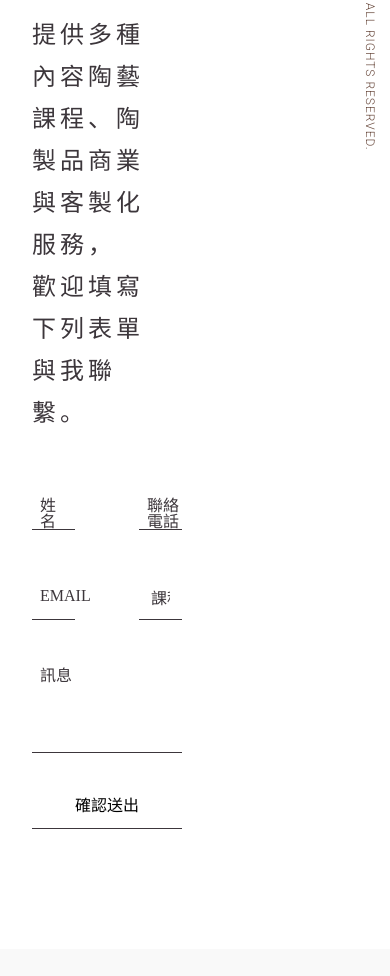
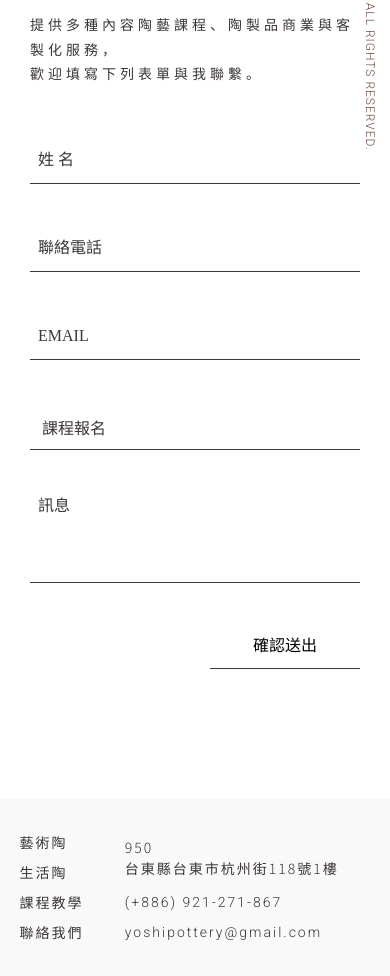
Before and after one commit to zhengannyu/yoshi-pottery, a plain HTML site: page contact.html in a window 390 px wide. Shown: the part 531-1507 px from the top of the page. Drawn offline with Linux system fonts and the light colour scheme.

Commit message:
contact rwd

```diff
--- a/contact.html
+++ b/contact.html
@@ -59,8 +59,8 @@
       <p class="copyright roboto">© YOSHIPOTTERY ALL RIGHTS RESERVED.</p>
     </div>
     <section class="contact-section">
-      <div class="index-contact-wrap wrap-row">
-        <div class="contact-l w-40">
+      <div class="contact-wrap">
+        <div class="contact-l">
           <h2>CONTACT</h2>
           <div class="text">
             <h1 class="align-left">聯絡我們</h1>
@@ -82,10 +82,10 @@
             </div>
           </div>
         </div>
-        <div class="w-50">
-          <h5 class="dark-color">提供多種內容陶藝課程、陶製品商業與客製化服務，<br>
+        <div class="contact-r">
+          <h5 class="contact-txt dark-color">提供多種內容陶藝課程、陶製品商業與客製化服務，<br>
             歡迎填寫下列表單與我聯繫。</h5>
-          <div class="form wrap-cloumn">
+          <div class="form">
             <div class="form-row">
               <div class="form-column">
                 <div class="input-string">
@@ -132,8 +132,9 @@
 
           </div>
         </div>
+      </div>
     </section>
-    </div>
+
 
 
   </main>
--- a/css/scss/_variables.scss
+++ b/css/scss/_variables.scss
@@ -69,8 +69,7 @@ $sp-4: 4px;
 }
 
 .container {
-  width: 90%;
-  // padding: 0 $sp-32;
+  width: 80%;
   margin: 0 auto;
 }
 
@@ -106,19 +105,52 @@ $sp-4: 4px;
   display: grid;
 }
 
-@media screen and (min-width: 1440px) {
+//larger desktops
+@media (min-width: 1440.02px) {
   .container {
     max-width: 1500px;
   }
 }
 
-@media screen and (max-width: 767.98px) {
+//large desktops
+@media (max-width: 1440px) {
+  .container {
+    max-width: 1100px;
+  }
+}
+
+//desktops
+@media (max-width: 1199.98px) {}
+
+//tablets
+@media (max-width: 991.98px) {}
+
+//landscape phones
+@media (max-width: 767.98px) {
+  .container {
+    width: calc(100% - 80px);
+  }
+
+  //3欄 -> 2欄
+  .wrap-row {
+    .w-30 {
+      width: 45%;
+    }
+  }
+}
+
+//portrait phones
+@media (max-width: 575.98px) {
+  width: calc(100% - 40px);
+  margin: 0 auto;
+
   .wrap-row {
     flex-flow: column wrap;
 
-    .w-30,
-    .w-40 {
+    //3欄 -> 1欄
+    .w-30 {
       width: 100%;
+      margin: 40 auto;
     }
   }
 }
--- a/css/scss/page/_arts.scss
+++ b/css/scss/page/_arts.scss
@@ -48,13 +48,13 @@
   margin: 250px 0px 0px 0px;
 }
 
-@media screen and (max-width: 767.98px) {
+@media (max-width: 767.98px) {
   .display-title {
     display: none;
   }
 
   .art-title {
-    margin: 120px 0px 0px 0px;
+    margin: 120px 0px 60px 0px;
   }
 
   .art-wrap {
@@ -67,6 +67,6 @@
   .arts-card-4,
   .arts-card-5,
   .arts-card-6 {
-    margin: 40px 0;
+    margin: 0 auto 40px;
   }
 }
--- a/css/scss/page/_class-temp.scss
+++ b/css/scss/page/_class-temp.scss
@@ -33,11 +33,15 @@
   }
 }
 
-@media screen and (max-width: 767.98px) {
+@media (max-width: 767.98px) {
   .class-title-wrap {
     margin: 100px 0 40px 0;
     padding: 0px 40px;
     width: 100%;
+
+    h5 {
+      font-size: 16px;
+    }
   }
 
   .class-img-wrap {
--- a/css/scss/page/_contact.scss
+++ b/css/scss/page/_contact.scss
@@ -1,7 +1,18 @@
 .contact-section {
-  .dark-color {
+  .contact-wrap {
+    display: flex;
+    flex-flow: row wrap;
+    justify-content: flex-start;
+
+    .contact-l {
+      width: 40%;
+    }
+
+    .contact-r {
+      width: 50%;
+
+      .contact-txt {
         margin: 32px 32px;
-  }
       }
 
       .form {
@@ -9,15 +20,11 @@
         flex-flow: column wrap;
         justify-content: flex-end;
 
-}
-
         .form-row {
           display: flex;
-  flex-direction: row;
-  flex-wrap: nowrap;
+          flex-flow: row nowrap;
           justify-content: space-between;
-  align-items: flex-end;
-}
+          align-items: flex-start;
 
           .form-column {
             padding: 24px 32px;
@@ -25,8 +32,12 @@
             flex-grow: 1;
             flex-shrink: 1;
           }
+        }
+      }
+    }
+  }
+}
 
-//
 //input
 .input-string,
 .input-textarea {
@@ -92,3 +103,88 @@ select {
   font-size: 16px;
   cursor: pointer;
 }
+
+// .contact-section
+// .contact-wrap
+// .contact-l
+// .contact-r
+//tablets
+@media (max-width: 991.98px) {
+  .contact-section {
+    .contact-wrap {
+      flex-flow: column wrap;
+      justify-content: center;
+
+      .contact-l {
+        width: 100%;
+
+        .text {
+          margin-left: 14%;
+        }
+      }
+
+      .contact-r {
+        width: 80%;
+        margin: 0 auto;
+      }
+    }
+  }
+}
+
+@media (max-width: 767.98px) {
+  .contact-section {
+    .contact-wrap {
+      .contact-l {
+        .text {
+          margin-left: 40px;
+        }
+      }
+
+      .contact-r {
+        width: 100%;
+        padding: 0 20px;
+
+        .contact-txt {
+          margin: 32px 10px;
+          font-size: 18px;
+        }
+
+        .form {
+          .form-row {
+            .form-column {
+              padding: 24px 10px;
+            }
+          }
+        }
+      }
+    }
+  }
+}
+
+//portrait phones
+@media (max-width: 575.98px) {
+  .contact-section {
+    .contact-wrap {
+      .contact-r {
+        .contact-txt {
+          font-size: 14px;
+        }
+
+        .form {
+          .form-row {
+            flex-flow: row wrap;
+
+            .form-column {
+              padding: 24px 10px;
+              flex-basis: 100%;
+            }
+          }
+
+          .submit-btn {
+            margin: 10px;
+          }
+        }
+      }
+    }
+  }
+}
--- a/css/scss/page/_index.scss
+++ b/css/scss/page/_index.scss
@@ -211,7 +211,7 @@
   }
 }
 
-.contact-r {
+.contact-img {
   background: url(../assets/contact.jpg) no-repeat 55% 50%;
   background-size: cover;
 }
```
Also changed, not shown: css/common.css, 1 other file. Lines whose indentation alone changed are shown as unchanged.
